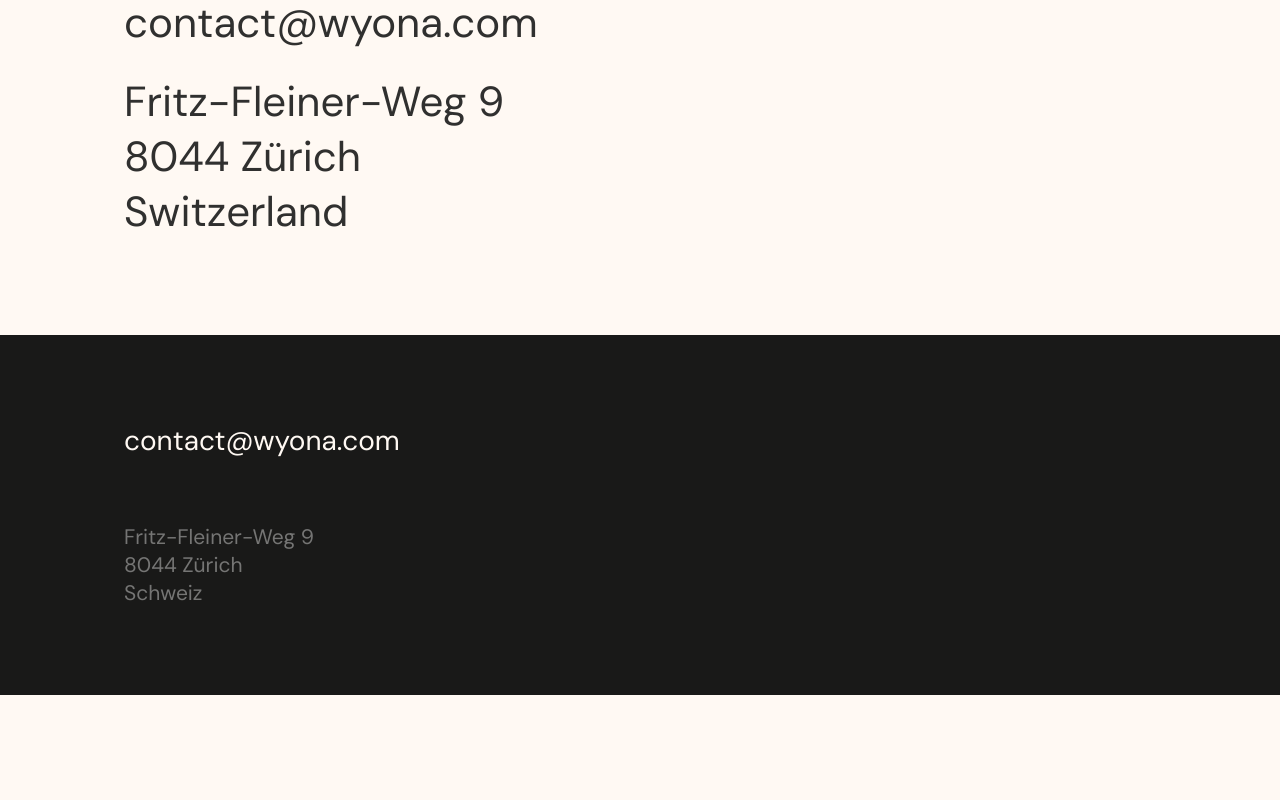
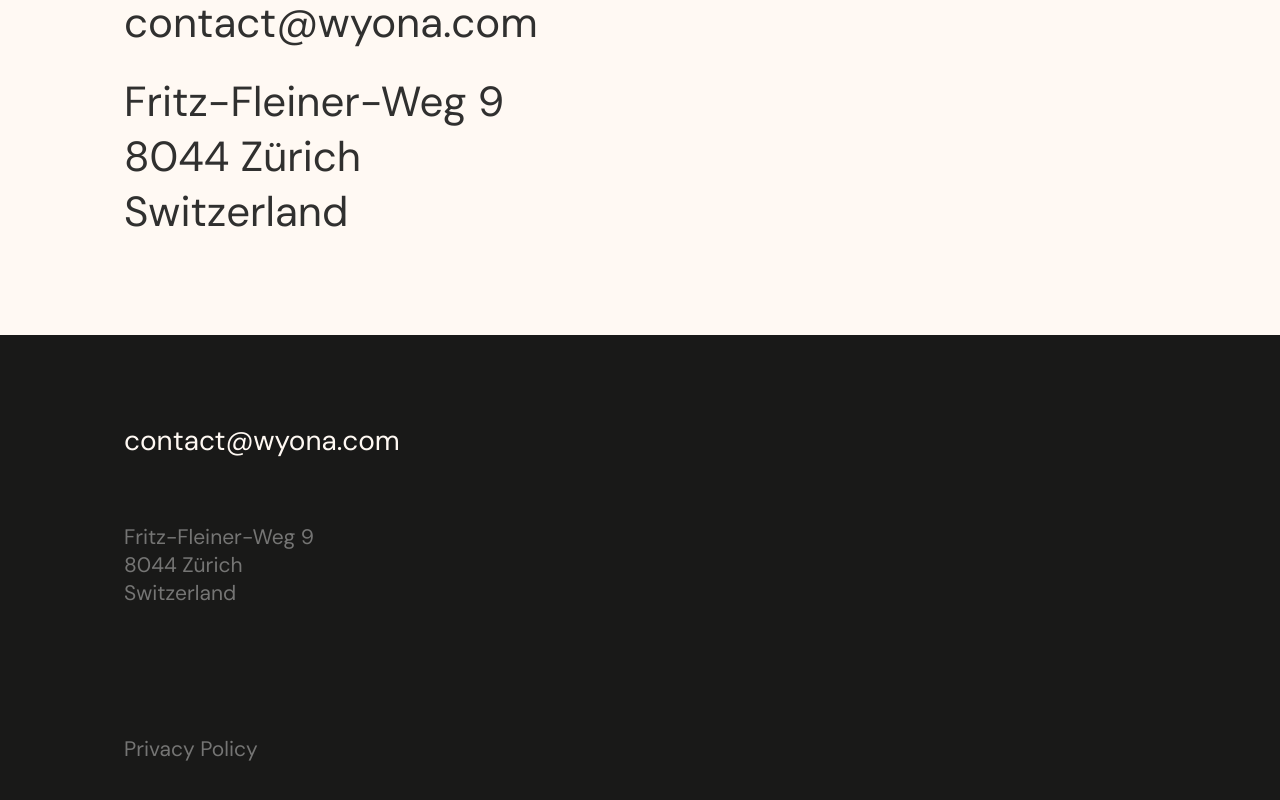
Before and after one commit to vanyabrucker/wyona-web, a Next.js app: page /contact in a window 1280 px wide. Shown: the part 286-1086 px from the top of the page. Before the commit the page ends 981 px from the top, so only its background shows below. Built offline with nearby package versions, Linux system fonts and the light colour scheme.

Commit message:
link to privacy policy added

```diff
--- a/components/footer/footer.js
+++ b/components/footer/footer.js
@@ -14,7 +14,10 @@
                     </p>
                 </div>
                 <section className="margin--bottom--layout-05 margin--top--layout-05">
-                    <p className="color--grey-60">Fritz-Fleiner-Weg 9<br/>8044 Zürich<br/> Schweiz</p>
+                    <p className="color--grey-60">Fritz-Fleiner-Weg 9<br/>8044 Zürich<br/> Switzerland</p>
+                </section>
+                <section className="margin--bottom--layout-05 margin--top--layout-05">
+                    <p className="color--grey-60"><a href="privacy-policy">Privacy Policy</a></p>
                 </section>
             </div>
         </footer>
```
